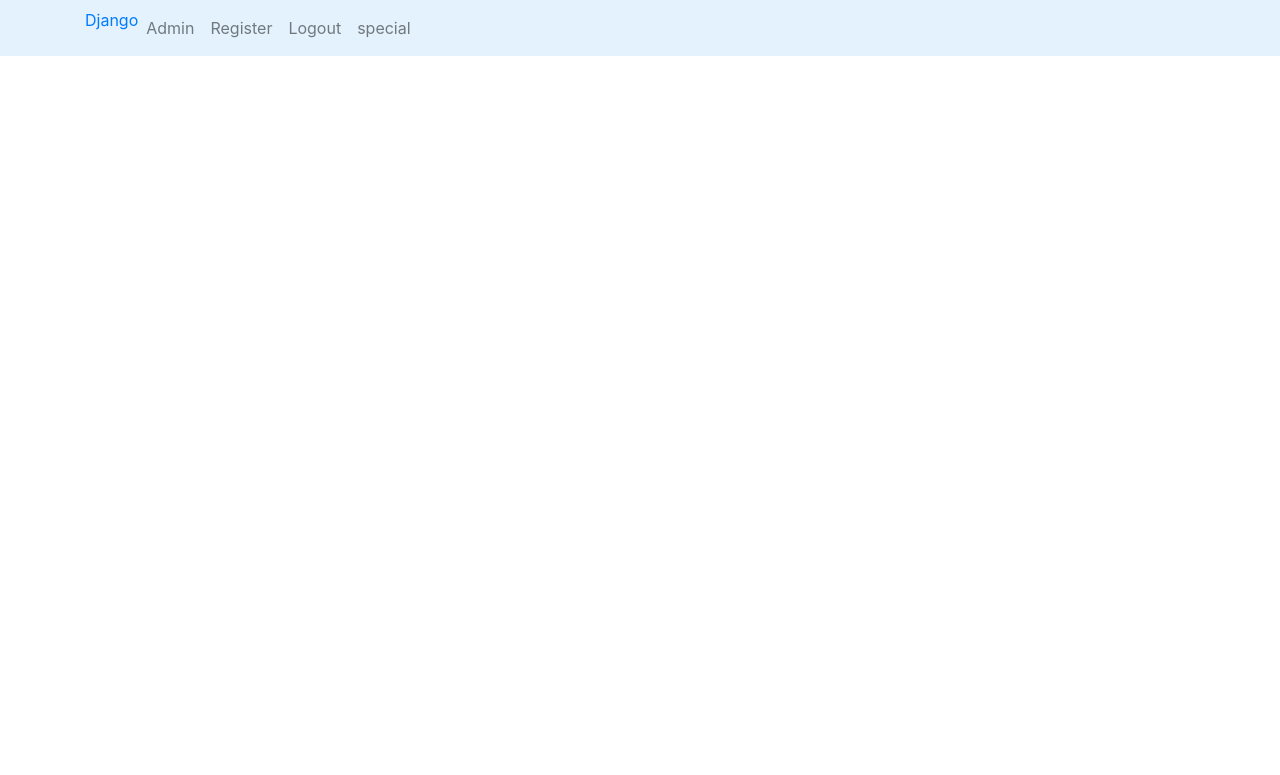
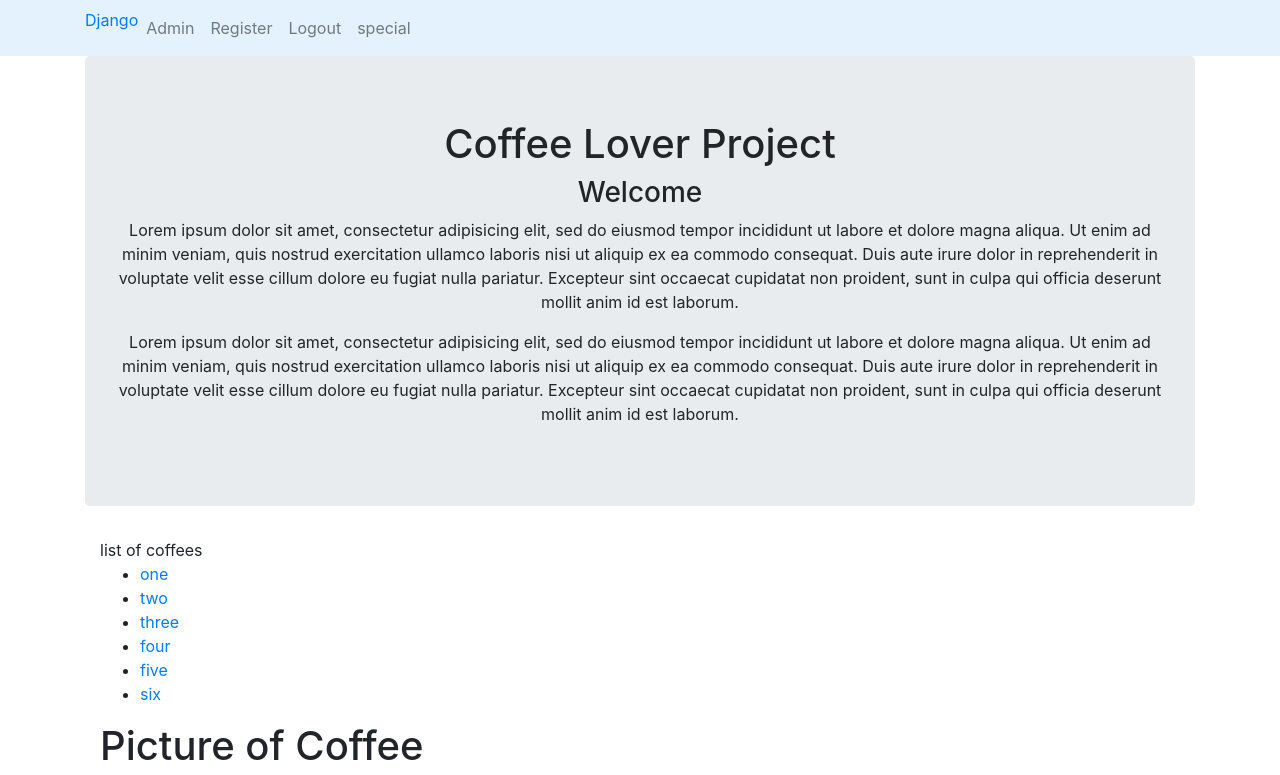
Before and after one commit to Kkartik2501/django-learning-template, a Django app: page /special in a window 1280 px wide. Shown: the top 775 px of the page. Before the commit the page ends 56 px from the top, so only its background shows below. Run offline with Django 3.2, Linux system fonts and the light colour scheme; a user stored in the database is signed in; some libraries are stand-ins or nearby versions.

Commit message:
'fixedspecial'

```diff
--- a/learning_users/templates/basic_app/special.html
+++ b/learning_users/templates/basic_app/special.html
@@ -1 +1,81 @@
+<!DOCTYPE html>
+<title>Coffee</title>
 {%extends 'basic_app/base.html'%}
+{%block body_block%}
+    <style>
+    .boxy{
+
+      text-align: center;
+    }
+    .img{
+      height:200px;
+      margin-bottom: 10px;
+    }
+
+</style>
+<nav class="navbar navbar-expand-lg navbar-light " style="background: #2222;">
+  <div class="container">
+
+  <button class="navbar-toggler" type="button" data-toggle="collapse" data-target="#navbarSupportedContent" aria-controls="navbarSupportedContent" aria-expanded="false" aria-label="Toggle navigation">
+      <span class="navbar-toggler-icon"></span>
+    </button>
+
+
+
+      <div class="collapse navbar-collapse" id="navbarSupportedContent">
+    <a href="#" class="navbar-brand">Welcome</a>
+
+      <ul class="navbar-nav">
+        <li class="nav-item"><a class="nav-link" href="bootsignin.html">Sign In</a></li>
+
+      </ul>
+    </div>
+    </div>
+    </nav>
+
+    <div class="container">
+      <div class="row">
+        <div class="jumbotron">
+        <!-- <div class="col-lg-12"> -->
+          <div class="boxy">
+
+        <h1>Coffee Lover Project</h1>
+        <h3> Welcome</h3>
+
+        <p>Lorem ipsum dolor sit amet, consectetur adipisicing elit, sed do eiusmod tempor incididunt ut labore et dolore magna aliqua. Ut enim ad minim veniam, quis nostrud exercitation ullamco laboris nisi ut aliquip ex ea commodo consequat. Duis aute irure dolor in reprehenderit in voluptate velit esse cillum dolore eu fugiat nulla pariatur. Excepteur sint occaecat cupidatat non proident, sunt in culpa qui officia deserunt mollit anim id est laborum.</p>
+        <p>Lorem ipsum dolor sit amet, consectetur adipisicing elit, sed do eiusmod tempor incididunt ut labore et dolore magna aliqua. Ut enim ad minim veniam, quis nostrud exercitation ullamco laboris nisi ut aliquip ex ea commodo consequat. Duis aute irure dolor in reprehenderit in voluptate velit esse cillum dolore eu fugiat nulla pariatur. Excepteur sint occaecat cupidatat non proident, sunt in culpa qui officia deserunt mollit anim id est laborum.</p>
+      </div>
+    <!-- </div> -->
+    </div>
+  </div>
+</div>
+<div class="container">
+  list of coffees
+<ul>
+<li><a id="list" href="https://cdn.stocksnap.io/img-thumbs/960w/QU7KW07CMU.jpg" target="_blank">one</a></li>
+  <li><a id="list" href="https://cdn.stocksnap.io/img-thumbs/280h/GZCFF9JJE7.jpg" target="_blank">two</a></li>
+    <li><a id="list" href="https://cdn.stocksnap.io/img-thumbs/280h/ZJZWZJL0DB.jpg" target="_blank">three</a></li>
+      <li><a id="list" href="https://cdn.stocksnap.io/img-thumbs/280h/P9EOEJ2HZE.jpg" target="_blank">four</a></li>
+        <li><a id="list" href="https://cdn.stocksnap.io/img-thumbs/280h/DUCGSX7XFO.jpg" target="_blank">five</a></li>
+          <li><a id="list" href="https://cdn.stocksnap.io/img-thumbs/280h/8OIVRDR8V0.jpg" target="_blank">six</a></li>
+
+  </ul>
+  </div>
+<div class="container">
+
+  <div class="row">
+    <h1 class="col-lg-12">Picture of Coffee</h1>
+      <img src="https://cdn.stocksnap.io/img-thumbs/960w/QU7KW07CMU.jpg" class="col-md-4 col-6 img img-thumbnail"/>
+      <img src="https://cdn.stocksnap.io/img-thumbs/280h/GZCFF9JJE7.jpg" class="col-md-4 col-6 img img-thumbnail"/>
+      <img src="https://cdn.stocksnap.io/img-thumbs/280h/ZJZWZJL0DB.jpg" class="col-md-4 col-6 img img-thumbnail"/>
+      <img src="https://cdn.stocksnap.io/img-thumbs/280h/P9EOEJ2HZE.jpg" class="col-md-6 col-6 img img-thumbnail"/>
+      <img src="https://cdn.stocksnap.io/img-thumbs/280h/DUCGSX7XFO.jpg" class="col-md-6 col-6 img img-thumbnail"/>
+      <img src="https://cdn.stocksnap.io/img-thumbs/280h/8OIVRDR8V0.jpg" class="col-md-4 col-6 img img-thumbnail"/>
+
+    </div>
+
+  </div>
+  <script src="https://code.jquery.com/jquery-3.2.1.slim.min.js" integrity="sha384-KJ3o2DKtIkvYIK3UENzmM7KCkRr/rE9/Qpg6aAZGJwFDMVNA/GpGFF93hXpG5KkN" crossorigin="anonymous"></script>
+<script src="https://cdnjs.cloudflare.com/ajax/libs/popper.js/1.12.9/umd/popper.min.js" integrity="sha384-ApNbgh9B+Y1QKtv3Rn7W3mgPxhU9K/ScQsAP7hUibX39j7fakFPskvXusvfa0b4Q" crossorigin="anonymous"></script>
+<script src="https://maxcdn.bootstrapcdn.com/bootstrap/4.0.0/js/bootstrap.min.js" integrity="sha384-JZR6Spejh4U02d8jOt6vLEHfe/JQGiRRSQQxSfFWpi1MquVdAyjUar5+76PVCmYl" crossorigin="anonymous"></script>
+{%endblock%}
```
